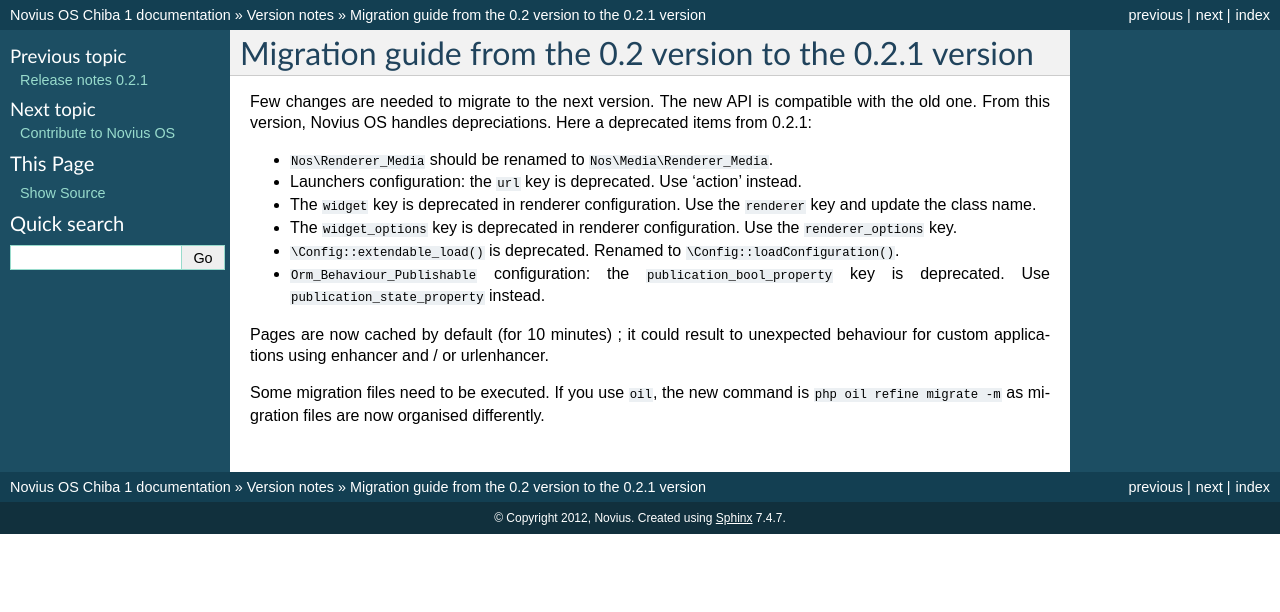
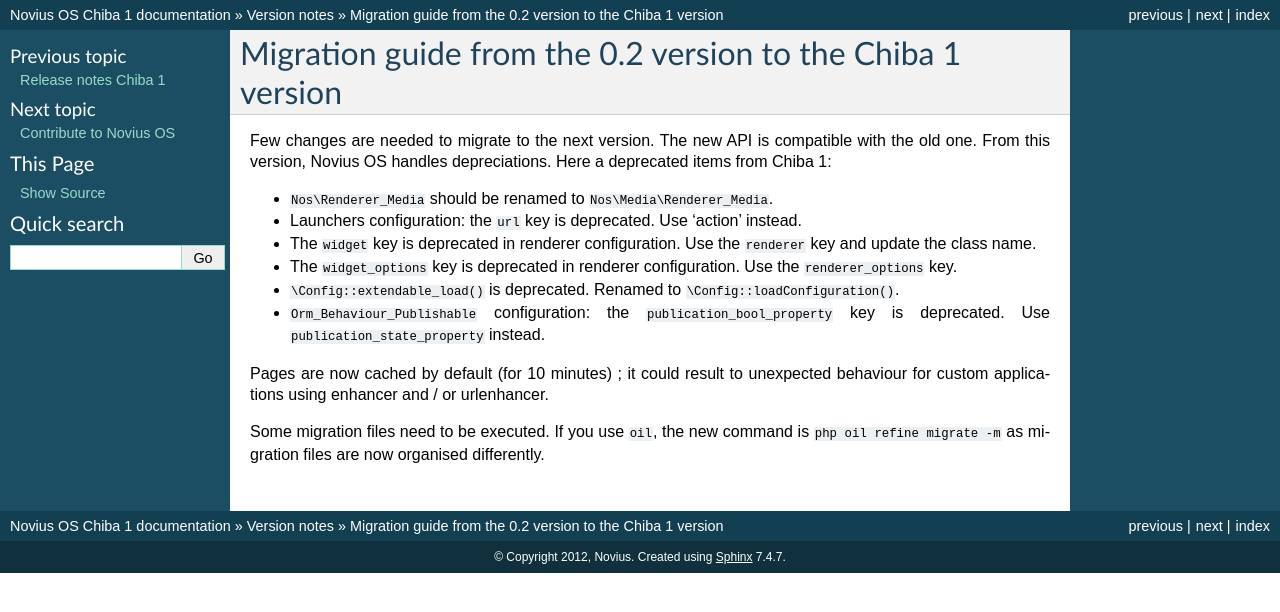
Before and after one commit to Meroje/documentation-en, a Sphinx documentation site: the page built from source/release/migrate_from_0.2_to_chiba.1.rst, in a window 1280 px wide. Shown: the top 612 px of the page. Built offline with Sphinx 7.4.7, drawn with Linux system fonts in a browser that asks for light colours.

Commit message:
Renamed 0.2.1 to chiba.1

```diff
--- a/source/app_create/add_field.rst
+++ b/source/app_create/add_field.rst
@@ -14,7 +14,7 @@
 
     `FuelPHP documentation about model properties <http://docs.fuelphp.com/packages/orm/creating_models.html#propperties>`__
 
-Moreover, Novius OS team implemented :term:`renderers <Renderer>`, which allows more freedom. Some renderer allow to
+Moreover, Novius OS team implemented :ref:`renderers <api:php/renderers>`, which allows more freedom. Some renderer allow to
 select medias, pages, date.
 
 Configuration example:
--- a/source/release/0.2.1.rst
+++ b/source/release/chiba.1.rst
@@ -1,5 +1,5 @@
-Release notes 0.2.1
-###################
+Release notes Chiba 1
+#####################
 
 News features
 =============
@@ -46,7 +46,7 @@
 
     * Ability to define per-application permissions with a configuration file
     * New API to check permissions for a user, or a specific role
-    * Ability to enable multi-roles on the users with the ``novius-os.users.enable_roles` configuration.
+    * Ability to enable multi-roles on the users with the ``novius-os.users.enable_roles`` configuration.
 
 
 Deprecated
--- a/source/release/index.rst
+++ b/source/release/index.rst
@@ -5,5 +5,5 @@
 
     0.2
     migrate_from_0.1_to_0.2
-    0.2.1
-    migrate_from_0.2_to_0.2.1
+    chiba.1
+    migrate_from_0.2_to_chiba.1
--- a/source/release/migrate_from_0.2_to_0.2.1.rst
+++ b/source/release/migrate_from_0.2_to_chiba.1.rst
@@ -1,8 +1,8 @@
-Migration guide from the 0.2 version to the 0.2.1 version
-#########################################################
+Migration guide from the 0.2 version to the Chiba 1 version
+###########################################################
 
 Few changes are needed to migrate to the next version. The new API is compatible with the old one. From this version,
-Novius OS handles depreciations. Here a deprecated items from 0.2.1:
+Novius OS handles depreciations. Here a deprecated items from Chiba 1:
 
 * ``Nos\Renderer_Media`` should be renamed to ``Nos\Media\Renderer_Media``.
 * Launchers configuration: the ``url`` key is deprecated. Use 'action' instead.
--- a/source/understand/media_centre.rst
+++ b/source/understand/media_centre.rst
@@ -38,7 +38,7 @@
 * ``X-Accel-Redirect`` is used by **nginx**.
 
 
-.. seealso:: :doc:`install/post_install_optimisations`
+.. seealso:: :doc:`/install/post_install_optimisations`
 
 .. index:: Attached files
 .. index:: Attachment
```
